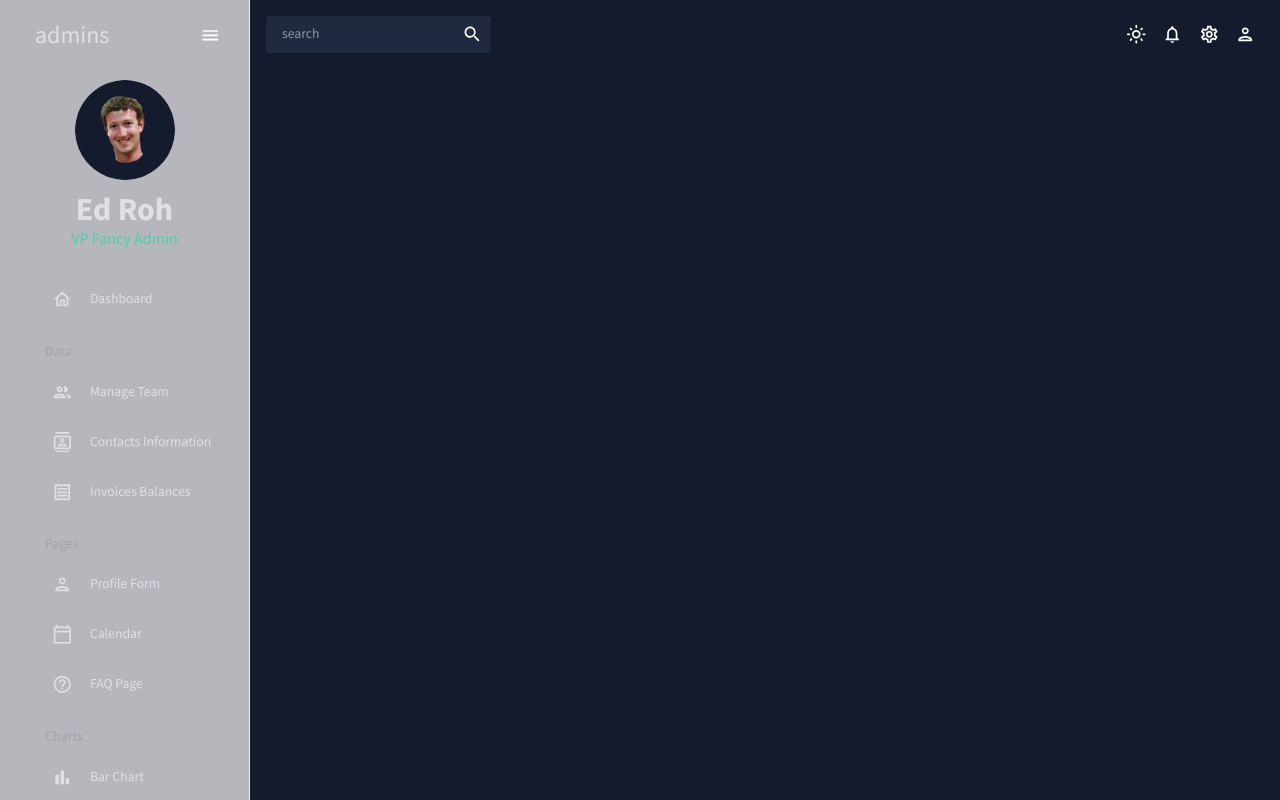
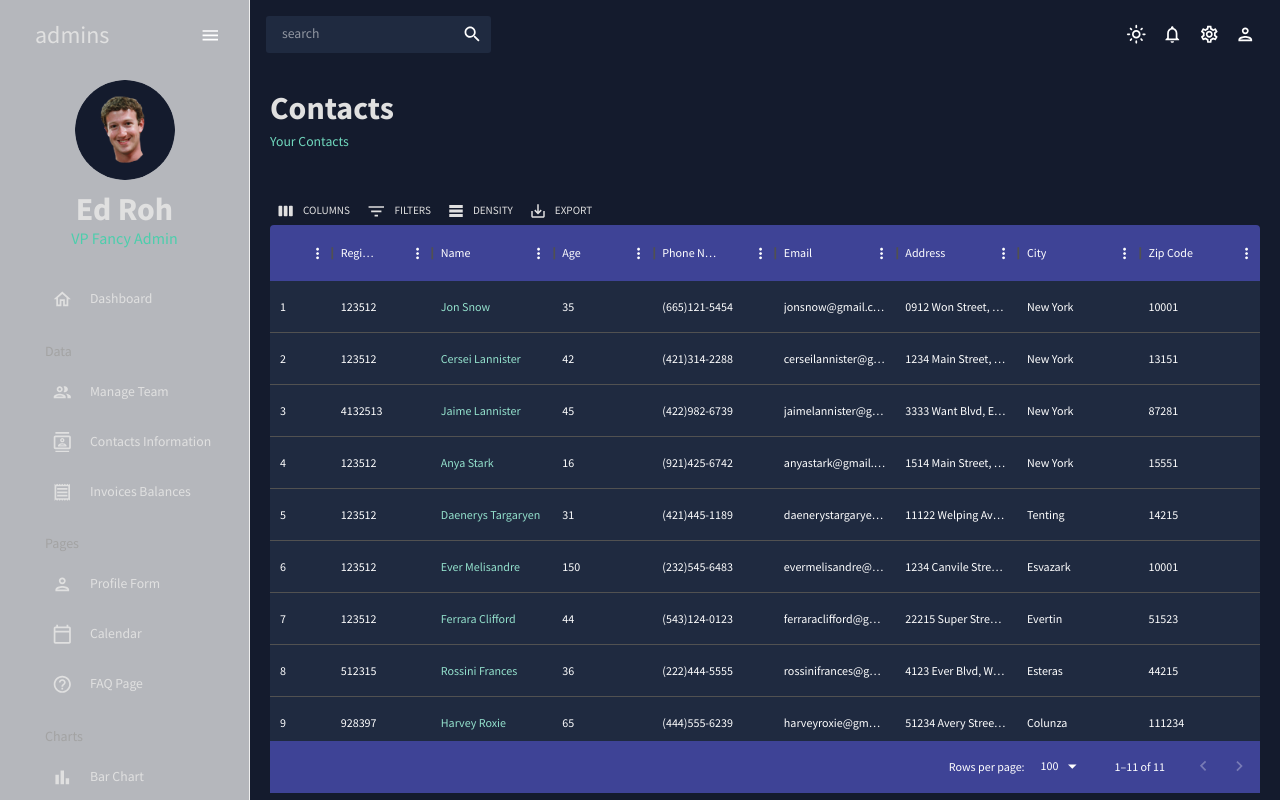
Before and after one commit to Clinton-dev/admindashboard, a React (Vite) app: page /admindashboard/contacts in a window 1280 px wide. Shown: the top 800 px of the page. Built offline with nearby package versions, Linux system fonts and the light colour scheme.

Commit message:
Add contacts page

```diff
--- a/src/App.jsx
+++ b/src/App.jsx
@@ -5,8 +5,8 @@
 import SidebarComponent from "./scenes/global/Sidebar";
 import Dashboard from "./scenes/dashboard";
 import Team from "./scenes/team";
+import Contacts from "./scenes/contacts";
 // import Invoices from "./scenes/invoices";
-// import Contacts from "./scenes/contacts";
 // import Bar from "./scenes/bar";
 // import Form from "./scenes/form";
 // import Line from "./scenes/line";
@@ -28,7 +28,7 @@
             <Routes>
               <Route path="/" element={<Dashboard />}/>
               <Route path="/team" element={<Team />} />
-              {/* <Route path="/contacts" element={<Contacts />} /> */}
+              <Route path="/contacts" element={<Contacts />} />
               {/* <Route path="/invoices" element={<Invoices />} /> */}
               {/* <Route path="/form" element={<Form />} /> */}
               {/* <Route path="/bar" element={<Bar />} /> */}
--- /dev/null
+++ b/src/scenes/contacts/index.jsx
@@ -0,0 +1,98 @@
+import { Box, useTheme } from "@mui/material";
+import { DataGrid, GridToolbar } from "@mui/x-data-grid";
+import { tokens } from "../../theme";
+import { mockDataContacts } from "../../data/mockData";
+import Header from "../../components/Header";
+
+const Contacts = () => {
+    const theme = useTheme();
+    const colors = tokens(theme.palette.mode);
+    const columns = [
+        { field: "id", headerName: "ID", flex: 0.5 },
+        { field: "registrarId", headerName: "Registrar ID" },
+        {
+            field: "name",
+            headerName: "Name",
+            flex: 1,
+            cellClassName: "name-column--cell",
+        },
+        {
+            field: "age",
+            headerName: "Age",
+            type: "number",
+            headerAlign: "left",
+            align: "left",
+        },
+        {
+            field: "phone",
+            headerName: "Phone Number",
+            flex: 1,
+        },
+        {
+            field: "email",
+            headerName: "Email",
+            flex: 1,
+        },
+        {
+            field: "address",
+            headerName: "Address",
+            flex: 1,
+        },
+        {
+            field: "city",
+            headerName: "City",
+            flex: 1,
+        },
+        {
+            field: "zipCode",
+            headerName: "Zip Code",
+            flex: 1,
+        },
+    ];
+
+    return (
+        <Box m="20px">
+            <Header title="Contacts" subtitle="Your Contacts" />
+            <Box
+                m="40px 0 0 0"
+                height="75vh"
+                sx={{
+                    "& .MuiDataGrid-root": {
+                        border: "none",
+                    },
+                    "& .MuiDataGrid-cell": {
+                        borderBottom: "none",
+                    },
+                    "& .name-column--cell": {
+                        color: colors.greenAccent[300],
+                    },
+                    "& .MuiDataGrid-columnHeaders": {
+                        backgroundColor: colors.blueAccent[700],
+                        borderBottom: "none",
+                    },
+                    "& .MuiDataGrid-virtualScroller": {
+                        backgroundColor: colors.primary[400],
+                    },
+                    "& .MuiDataGrid-footerContainer": {
+                        borderTop: "none",
+                        backgroundColor: colors.blueAccent[700],
+                    },
+                    "& .MuiCheckbox-root": {
+                        color: `${colors.greenAccent[200]} !important`,
+                    },
+                    "& .MuiDataGrid-toolbarContainer .MuiButton-text": {
+                        color: `${colors.grey[100]} !important`,
+                    },
+                }}
+            >
+                <DataGrid
+                rows={mockDataContacts}
+                columns={columns}
+                slots={{ toolbar: GridToolbar }}
+                />
+            </Box>
+        </Box>
+    );
+};
+
+export default Contacts;
```
